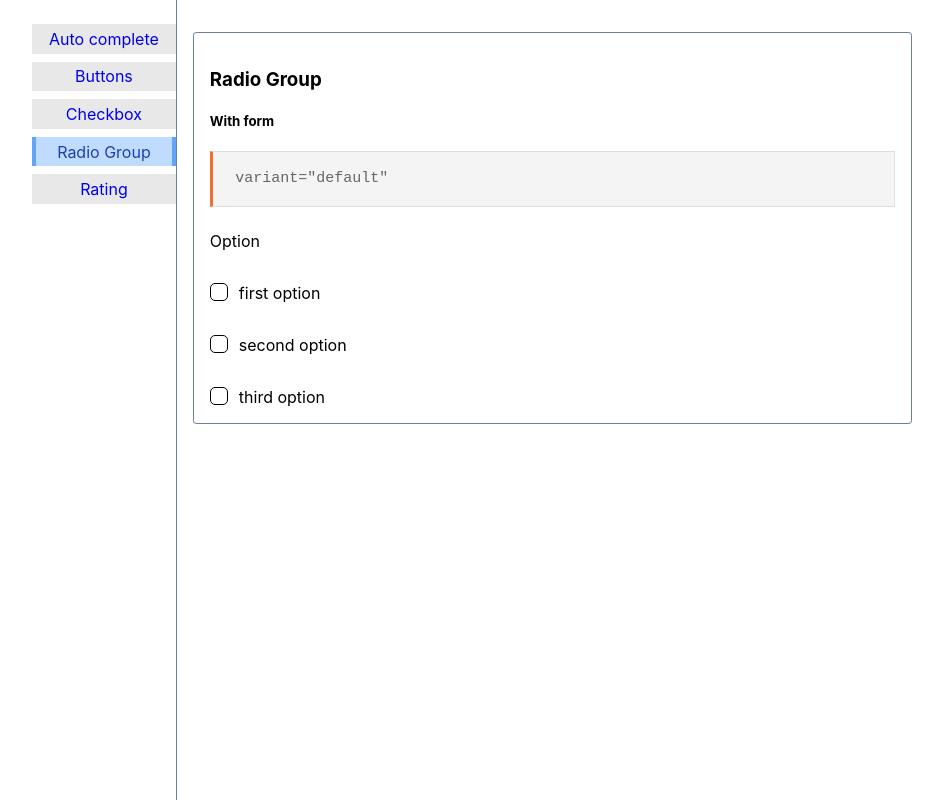
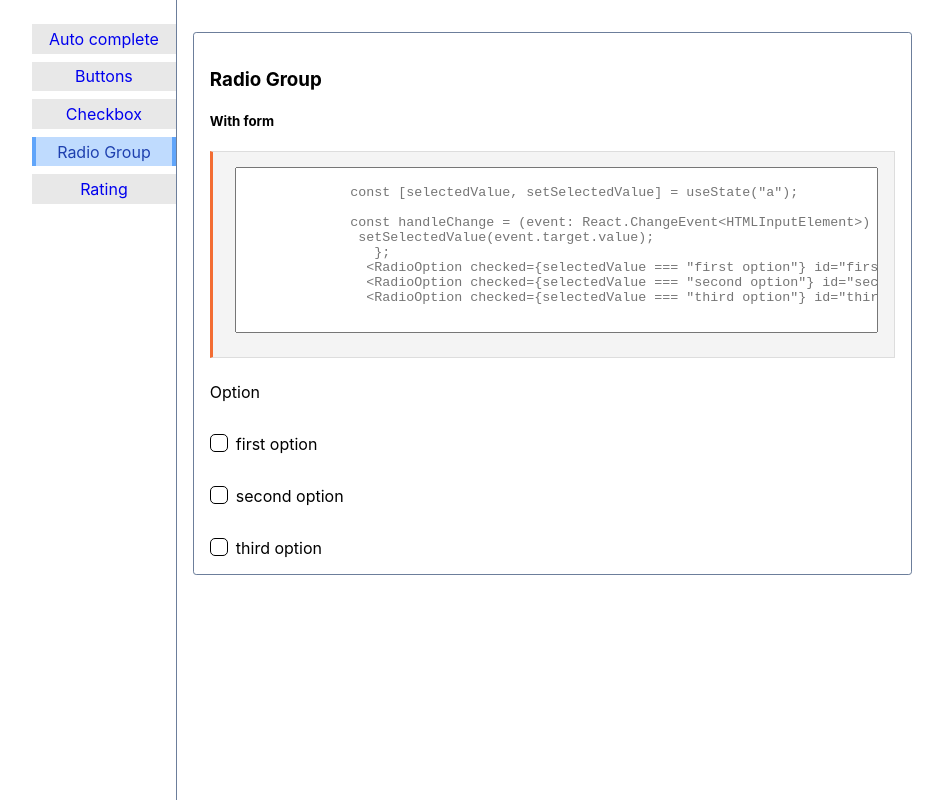
Before and after one commit to ARJITTHAKUR/components-lib, a React (Vite) app: page /components-lib/radiogroup in a window 1280 px wide. Shown: the whole page, without its empty margins (160-1103 px from the left). Built offline with nearby package versions, Linux system fonts and the light colour scheme.

Commit message:
added code snippet sample area, bug fixes

```diff
--- a/src/components/checkbox/checkbox.tsx
+++ b/src/components/checkbox/checkbox.tsx
@@ -49,7 +49,7 @@ export default function Checkbox(props: props) {
         </span>
         </>
       )}
-      <span ref={rippleRef} className="checkbox_ripple"></span>
+      <span ref={rippleRef}></span>
     </span>
      <span style={{cursor:'pointer'}}>{props.label}</span>
     </span>
--- a/src/components/radioGroup/radioOption.css
+++ b/src/components/radioGroup/radioOption.css
@@ -1,6 +1,6 @@
 .radio_wrapper{
     display: inline-flex;
-    gap:0.5rem;
+    gap:1rem;
     position: relative;
 }
 .radio_container{
@@ -12,10 +12,18 @@
     left: 0;
     width: 100%;
     height: 100%;
-    animation: ripple 300ms linear;
     background-color: white;
+    transition: all 300ms;
+
 }
-
+.emptyClass {
+    display: inline;
+    position: absolute;
+    top:0;
+    left: 0;
+    width: 100%;
+    height: 100%;
+}
 .unchecked_radio{
     position: absolute;
     top:0;
@@ -34,15 +42,18 @@
     height: 100%;
     border: 1px solid black;
     border-radius: 5px;
-    width: 0.5rem;
-    height: 0.5rem;
+    width: 0.8rem;
+    height: 0.8rem;
     transform: scale(0);
     background-color: rgba(116, 116, 116, 0.7);
-    animation: ripple 300ms linear;
+    animation: ripple 200ms linear;
+}
+.input_radio_margin{
+    margin-right: 0.5rem;
 }
 @keyframes ripple {
     to {
-        transform: scale(2);
+        transform: scale(3);
         opacity: 0;
     }
 }
--- a/src/components/radioGroup/radioOption.tsx
+++ b/src/components/radioGroup/radioOption.tsx
@@ -1,34 +1,42 @@
 import { CheckIcon } from "@heroicons/react/20/solid";
-import { useRef, useState } from "react";
+import { useEffect, useRef, useState } from "react";
 import "./radioOption.css"
 interface props extends React.HtmlHTMLAttributes<HTMLInputElement>{
     id: string,
     name : string
     label : string
+    onChange : (e)=> void,
+    checked :boolean
 }
 
 export default function RadioOption(props:props){
-    const [checked, setChecked] =useState<boolean>(false)
+    const [checked, setChecked] =useState<boolean>(props.checked)
     const ripple = useRef<HTMLSpanElement>(null)
     const inputRef = useRef<HTMLInputElement>(null)
     const handleClick = (e)=>{
-        props.onChange(e);
         setChecked(prev=>!prev)
-        inputRef.current.checked = true
+        // inputRef.current.checked = true
+        inputRef.current.click()
         ripple.current.className = "radio_ripple"
         const timer = setTimeout(()=>{
-        ripple.current.className = ""
+        ripple.current.className = "emptyClass"
             clearTimeout(timer)
         },300)
     }
+    const handleChange = (e:React.ChangeEvent<HTMLInputElement>)=>{
+        // console.log("changed",e.target.checked)
+        props.onChange(e);
+    }
+    useEffect(()=>{
+
+    },[checked])
     return (
         <>
         <span className="radio_container">
-
         <span className="radio_wrapper" onClick={(e)=>handleClick(e)}>
-            <input ref={inputRef} type="radio" id={props.id} name={props.name} />
+            <input ref={inputRef} type="radio" id={props.id} name={props.name} onChange={(e)=>{handleChange(e)}} value={props.label} className="input_radio_margin"/>
         {
-            checked ?
+            props.checked ?
             <span className="checked_radio">
                 <CheckIcon height={20} width={20}/>
             </span>
@@ -36,9 +44,9 @@ export default function RadioOption(props:props){
             <span className="unchecked_radio">
             </span>
         }
-        <span ref={ripple} ></span>
+        <span ref={ripple} className="emptyClass"></span>
         </span>
-        <span>{props.label}</span>
+        <label htmlFor={props.id}>{props.label}</label>
         </span>
 
         </>
--- /dev/null
+++ b/src/components/rating/rating.css
@@ -0,0 +1,5 @@
+.rating_container{
+    display: inline-flex;
+    gap:1rem;
+    justify-content: center;
+}
--- a/src/components/rating/rating.tsx
+++ b/src/components/rating/rating.tsx
@@ -1,6 +1,6 @@
 import { StarIcon } from "@heroicons/react/24/outline"
 import { FunctionComponent, useState } from "react"
-
+import  "./rating.css"
 interface props extends React.HtmlHTMLAttributes<HTMLSpanElement>{
     children : React.ReactNode,
     defaultValue ?: number,
@@ -26,7 +26,8 @@ export const RatingWidget: FunctionComponent<props> = (props:props)=>{
     }
     return (
         <>
-            <span>
+        <span className="rating_container">
+            <span className="rating_label">
                 {
                     props.children
                 }
@@ -46,6 +47,8 @@ export const RatingWidget: FunctionComponent<props> = (props:props)=>{
 
                 }
             </span>
+        </span>
+
         </>
     )
 }
--- a/src/pages/checkbox/checkboxPage.css
+++ b/src/pages/checkbox/checkboxPage.css
@@ -3,3 +3,13 @@
     flex-direction: column;
     gap: 2rem;
 }
+.code_snippet_checkbox{
+    height: 10vh;
+    width: 100%;
+    word-wrap: normal;
+    resize: none;
+    word-break: keep-all;
+    overflow-wrap: break-word;
+    min-height: 5vh;
+    max-height: 20vh;
+}
--- a/src/pages/checkbox/checkboxPage.tsx
+++ b/src/pages/checkbox/checkboxPage.tsx
@@ -12,6 +12,15 @@ export default function CheckBoxPage(){
                 label="Label"
                 </code>
             </pre>
+            <textarea
+            disabled
+                wrap="off"
+                className="code_snippet_checkbox"
+                placeholder={`
+                <Checkbox onClick={(e)=>console.log({e})}/>
+                <Checkbox onClick={(e)=>console.log({e})} label="Label"/>
+                `}
+              ></textarea>
             <div className="flex_container">
             <Checkbox onClick={(e)=>console.log({e})}/>
             <Checkbox onClick={(e)=>console.log({e})} label="Label"/>
--- a/src/pages/radioGroup/radioGroupPage.css
+++ b/src/pages/radioGroup/radioGroupPage.css
@@ -3,3 +3,18 @@
     flex-direction: column;
     gap: 2rem;
 }
+
+.code{
+    overflow: hidden;
+
+}
+.code_snippet{
+    height: 20vh;
+    width: 100%;
+    word-wrap: normal;
+    resize: none;
+    word-break: keep-all;
+    overflow-wrap: break-word;
+    min-height: 5vh;
+    max-height: 20vh;
+}
--- a/src/pages/radioGroup/radioGroupPage.tsx
+++ b/src/pages/radioGroup/radioGroupPage.tsx
@@ -1,29 +1,66 @@
+import { useState } from "react";
 import RadioOption from "../../components/radioGroup/radioOption";
-import "./radioGroupPage.css"
-export default function RadioGroupPage(){
+import "./radioGroupPage.css";
+export default function RadioGroupPage() {
+  const [selectedValue, setSelectedValue] = useState("a");
+
+  const handleChange = (event: React.ChangeEvent<HTMLInputElement>) => {
+    setSelectedValue(event.target.value);
+  };
   return (
     <>
       <div className="container">
         <section className="section-display">
           <h3 className="color-light">Radio Group</h3>
           <h5 className="color-light">With form</h5>
-            <pre>
-                <code>
-                    variant="default"
-                </code>
+          {/* <pre>
+            <code>variant="default"</code>
+          </pre> */}
+          <div className="code_snippet_container">
+            <pre className="code">
+              <textarea
+                wrap="off"
+                className="code_snippet"
+                placeholder={`
+              const [selectedValue, setSelectedValue] = useState("a");
+
+              const handleChange = (event: React.ChangeEvent<HTMLInputElement>) => {
+               setSelectedValue(event.target.value);
+                 };
+                <RadioOption checked={selectedValue === "first option"} id="first" name="option_one" label="first option" onChange={handleChange}/>
+                <RadioOption checked={selectedValue === "second option"} id="second" name="option_one" label="second option" onChange={handleChange}/>
+                <RadioOption checked={selectedValue === "third option"} id="third" name="option_one" label="third option" onChange={handleChange}/>
+                `}
+              ></textarea>
             </pre>
-            <form action="">
+          </div>
+
           <div className="flex_container">
-
             <label htmlFor="">Option</label>
-            <RadioOption id="first" name="option_one" label="first option" onChange={(e)=>"changed"}/>
-            <RadioOption id="second" name="option_one" label="second option" onChange={(e)=>"changed"}/>
-            <RadioOption id="third" name="option_one" label="third option" onChange={(e)=>"changed"}/>
+            <RadioOption
+              checked={selectedValue === "first option"}
+              id="first"
+              name="option_one"
+              label="first option"
+              onChange={handleChange}
+            />
+            <RadioOption
+              checked={selectedValue === "second option"}
+              id="second"
+              name="option_one"
+              label="second option"
+              onChange={handleChange}
+            />
+            <RadioOption
+              checked={selectedValue === "third option"}
+              id="third"
+              name="option_one"
+              label="third option"
+              onChange={handleChange}
+            />
           </div>
-            </form>
         </section>
-
       </div>
     </>
-    )
+  );
 }
```
Lines whose indentation alone changed are shown as unchanged.
